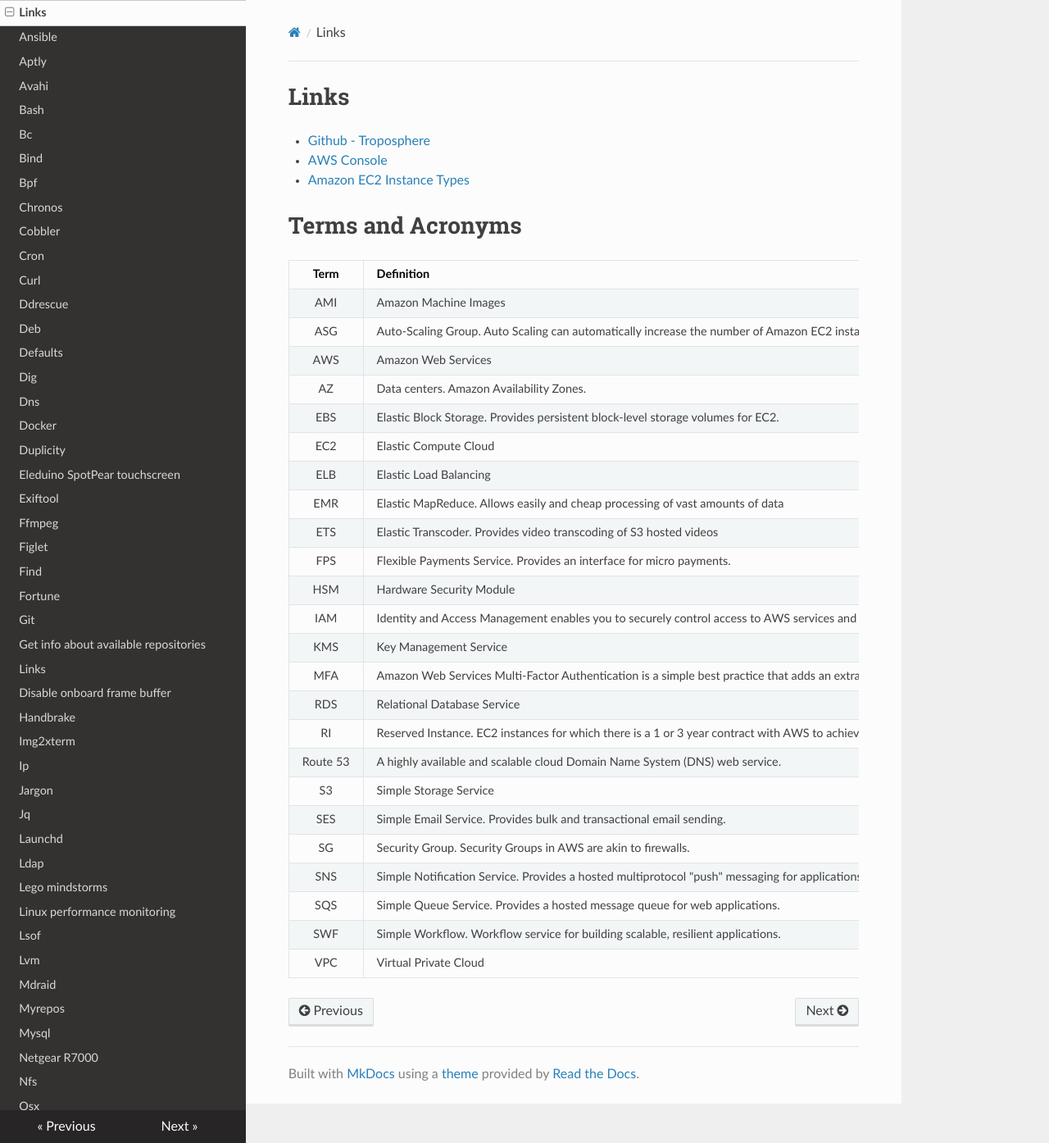
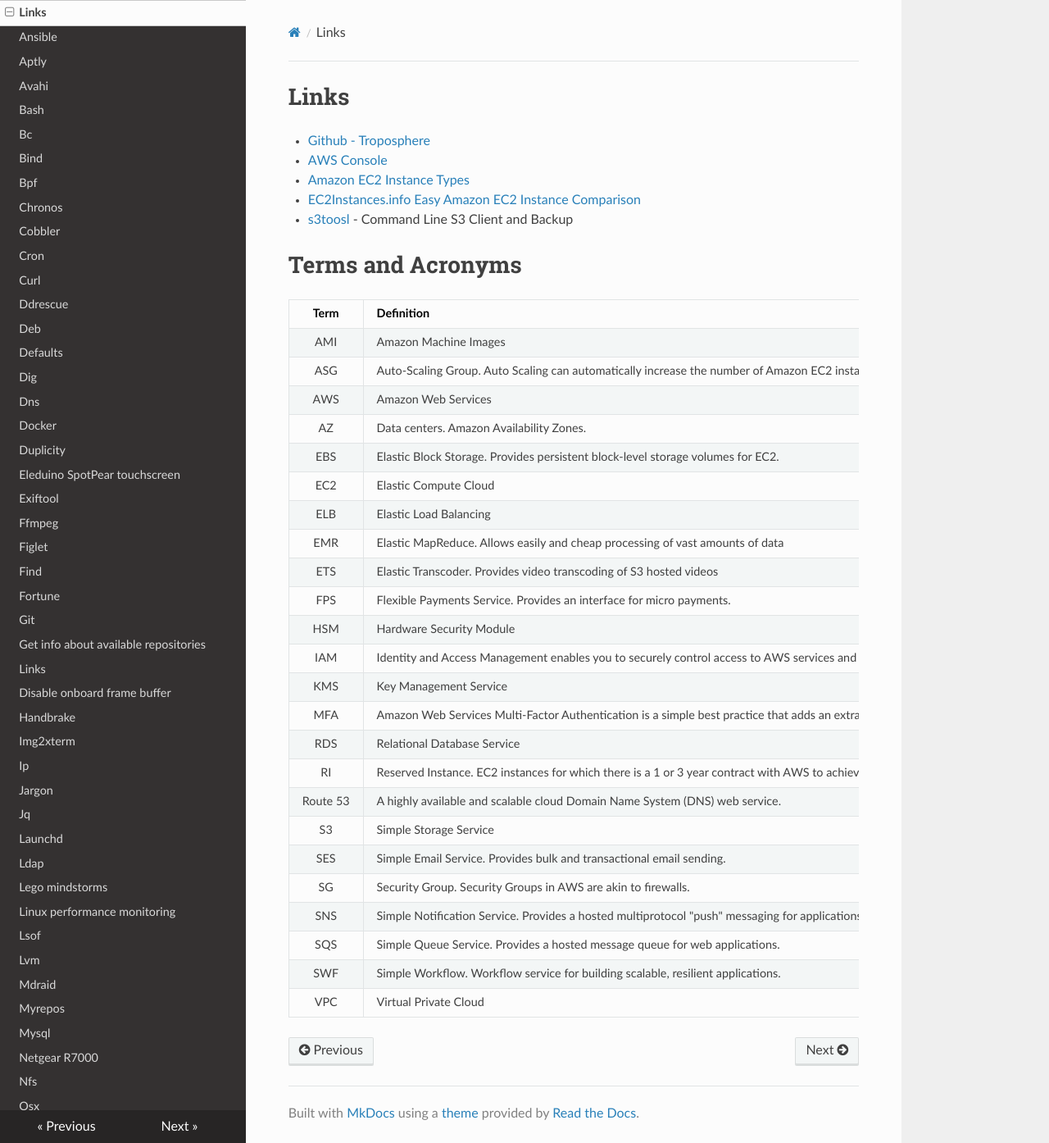
Before and after one commit to lando-cal/tech-notes, an MkDocs documentation site: the page built from docs/amazon.md, in a window 1280 px wide and 1394 px high. Shown: the whole window at 82% size. Built offline with MkDocs 1.6.1, drawn with Linux system fonts in a browser that asks for light colours; nearby versions of some CDN libraries.

Commit message:
Add two links

```diff
--- a/docs/amazon.md
+++ b/docs/amazon.md
@@ -3,6 +3,8 @@
 - [Github - Troposphere](https://github.com/cloudtools/troposphere)
 - [AWS Console](https://console.aws.amazon.com/console/home)
 - [Amazon EC2 Instance Types](https://aws.amazon.com/ec2/instance-types/)
+- [EC2Instances.info Easy Amazon EC2 Instance Comparison](http://www.ec2instances.info/)
+- [s3toosl](http://s3tools.org) - Command Line S3 Client and Backup
 
 # Terms and Acronyms
 
```
